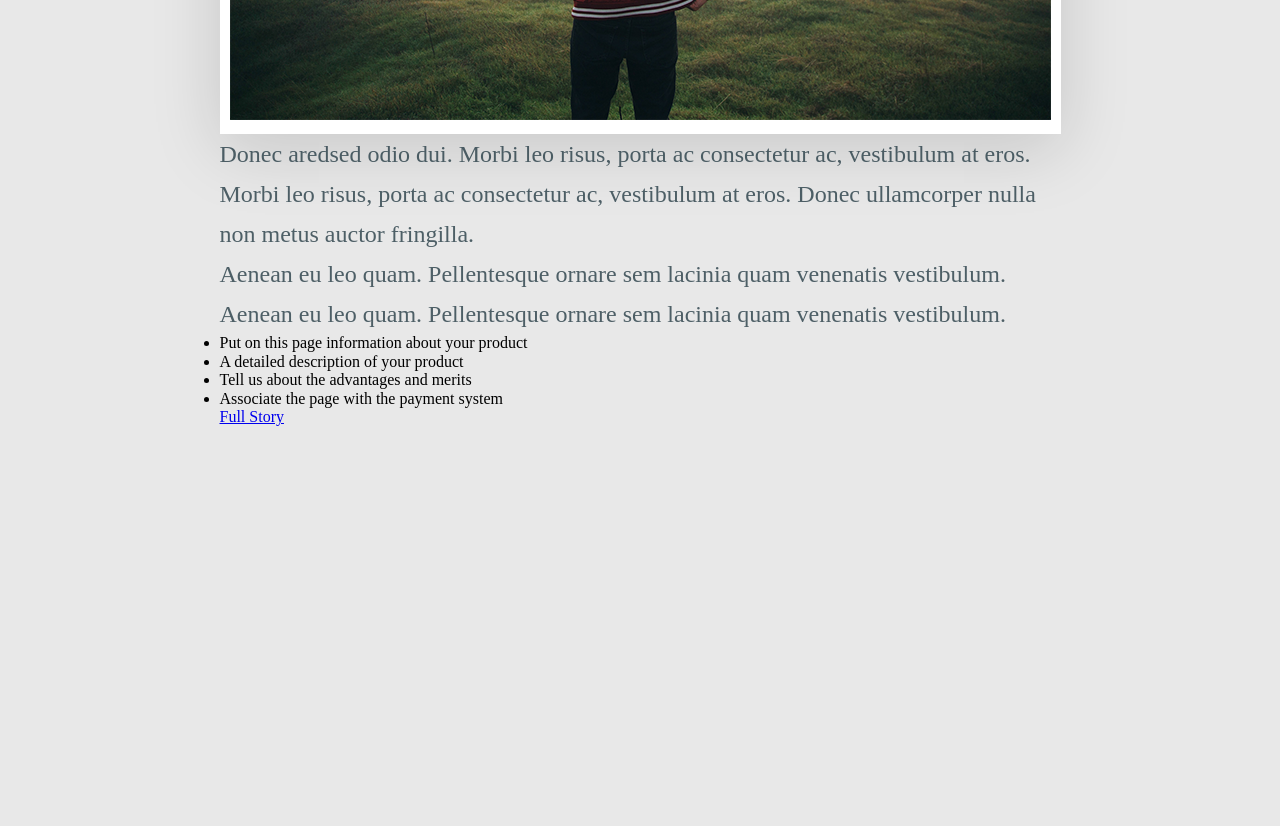
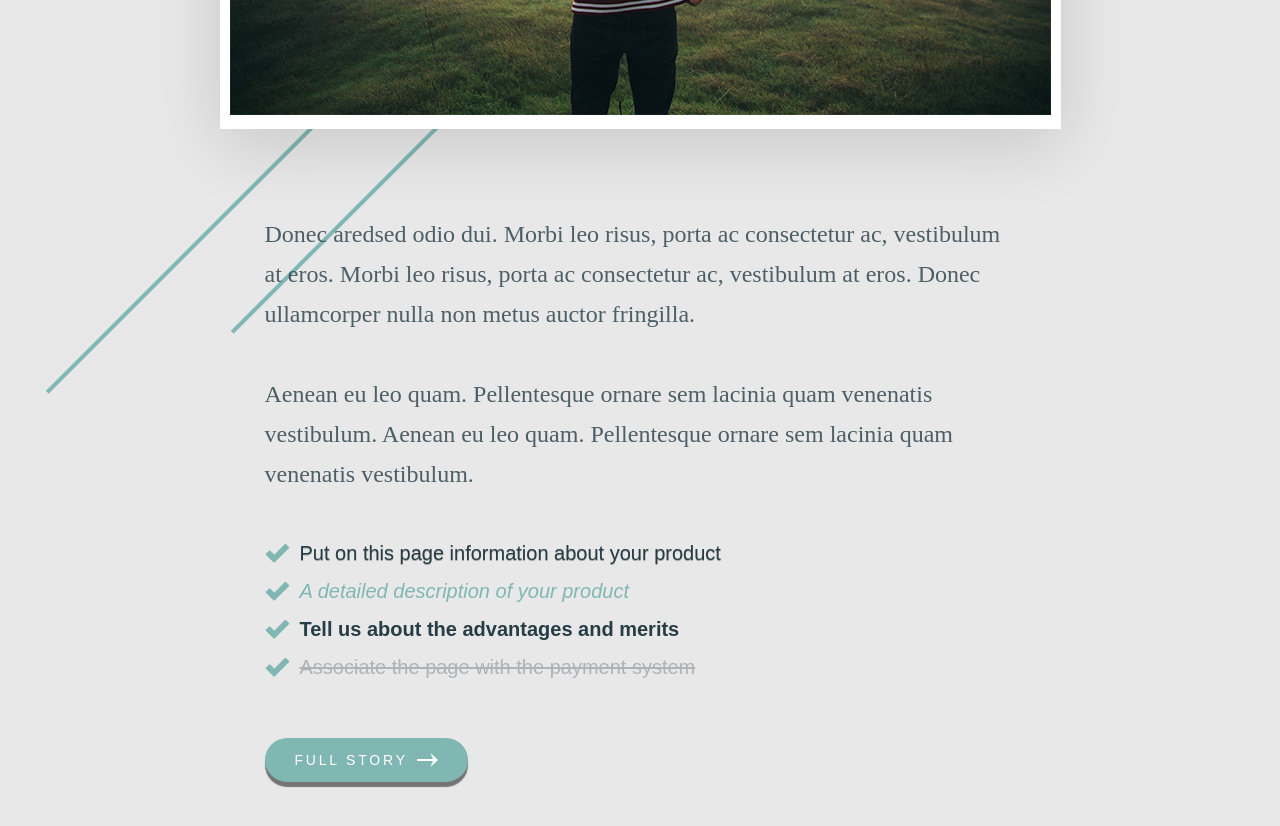
Before and after one commit to Akamakasin/-, a plain HTML site: page lesson_9_background_home-work/index.html in a window 1280 px wide. Shown: the part 800-1626 px from the top of the page. Before the commit the page ends 1363 px from the top, so only its background shows below. Drawn offline with Linux system fonts and the light colour scheme.

Commit message:
Повторил как верстает чувак по видео. Полностью заверстал домашний макет.

```diff
--- a/lesson_9_background_home-work/css/style.css
+++ b/lesson_9_background_home-work/css/style.css
@@ -1,9 +1,12 @@
 * {
     padding: 0;
     margin: 0;
+    text-decoration: none;
+    list-style-type: none;
 }
 
 body {
+    background: url("../img/ellipse_1_copy_4.png") 50% 130px no-repeat;
     background-color: #e8e8e8;
 }
 
@@ -14,7 +17,7 @@ body {
 }
 .content-top {
     text-align: center;
-    margin-bottom: 70px;
+    margin-bottom: 65px;
 }
 .content-top__category {
     font-family: Arial, "Helvetica Neue", Helvetica, sans-serif;
@@ -36,6 +39,7 @@ body {
     box-shadow: 0 15px 65px rgba(15, 16, 16, 0.15);
     background-color: #fff;
     padding: 10px;
+    margin-bottom: 85px;
 }
 
 .content-image__item>img {
@@ -43,17 +47,97 @@ body {
 }
 
 .content-bottom {
+    padding: 0px 45px;
+}
 
-}
 .content-bottom__text {
+    margin-bottom: 48px;
     opacity: 0.8;
     color: #273d46;
     font-size: 24px;
     line-height: 40px;
 }
+
+.content-bottom__text>p {
+    margin-bottom: 40px;
+}
+
+.content-bottom__text>p:last-child {
+    margin-bottom: 0;
+}
+
 .content-bottom-info {
 }
+
 .content-bottom-info-list {
+    margin-bottom: 59px;
 }
+
+.content-bottom-info-list>li {
+    font-family: Arial, "Helvetica Neue", Helvetica, sans-serif;
+    font-size: 20px;
+    margin-bottom: 15px;
+    background: url("../img/check_icon_37.png") left no-repeat;
+    padding-left: 35px;
+}
+
+.content-bottom-info-list>li:last-child {
+    margin-bottom: 0;
+}
+
+.content-bottom-info-list>li:nth-child(1) {
+    text-shadow: 0 1px 0 rgba(0, 0, 0, 0.3);
+    color: #273d46;
+}
+
+.content-bottom-info-list>li:nth-child(2) {
+    color: #80b7b3;
+    font-style: italic;
+}
+
+.content-bottom-info-list>li:nth-child(3) {
+    color: #273d46;
+    font-weight: 700;
+}
+
+.content-bottom-info-list>li:nth-child(4) {
+    color: #273d46;
+    text-decoration: line-through;
+}
+
+.content-bottom-info-list>li:nth-child(4)>span {
+    opacity: 0.3;
+}
+
 .content-bottom-info__link {
+    display: inline-block;
+    text-decoration: none;
+    height: 44px;
+    line-height: 44px;
+    border-radius: 24px;
+    padding: 0px 30px;
+    background-color: #80b7b3;
+    -webkit-box-shadow: 0px 5px 1px rgba(0, 0, 0, 0.5);
+    box-shadow: 0px 5px 1px rgba(0, 0, 0, 0.5);
+    font-family: Arial, "Helvetica Neue", Helvetica, sans-serif;
+    color: #fff;
+    font-size: 14px;
+    text-transform: uppercase;
+    letter-spacing: 2.8px;
 }
+
+.content-bottom-info__link>span {
+    padding-right: 30px;
+    background: url("../img/shape_2_9.png") right no-repeat;
+}
+
+.content-bottom-info__link:hover {
+background-color: red;
+}
+
+.content-bottom-info__link:active {
+    position: relative;
+    top: 3px;
+    -webkit-box-shadow: 0px 2px 1px rgba(0, 0, 0, 0.5);
+    box-shadow: 0px 2px 1px rgba(0, 0, 0, 0.5);
+}
--- a/lesson_9_background_home-work/index.html
+++ b/lesson_9_background_home-work/index.html
@@ -32,9 +32,9 @@
                     <li>Put on this page information about your product</li>
                     <li>A detailed description of your product</li>
                     <li>Tell us about the advantages and merits</li>
-                    <li>Associate the page with the payment system</li>
+                    <li><span>Associate the page with the payment system</span></li>
                 </ul>
-                <a target="_blank" href="#" class="content-bottom-info__link">
+                <a href="#" class="content-bottom-info__link">
                     <span>Full Story</span>
                 </a>
             </div>
```
Also changed, not shown: lesson_9_background_home-work/img/check_icon_37.png (added), lesson_9_background_home-work/img/shape_2_9.png (added).
